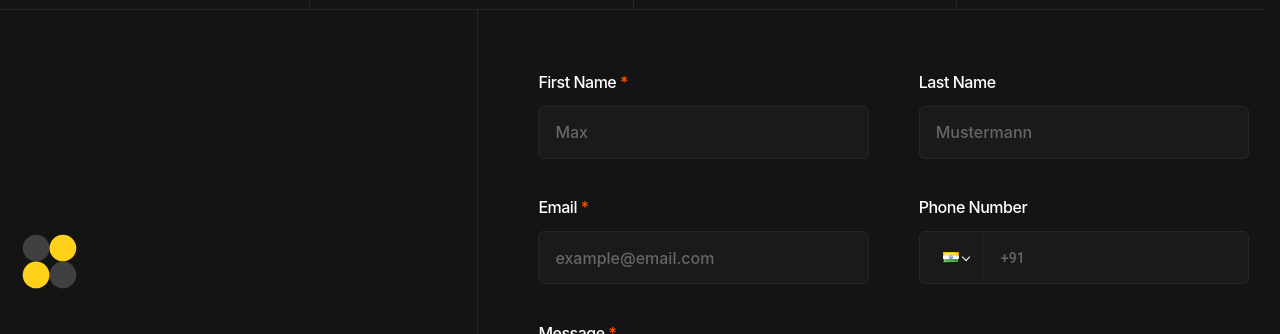
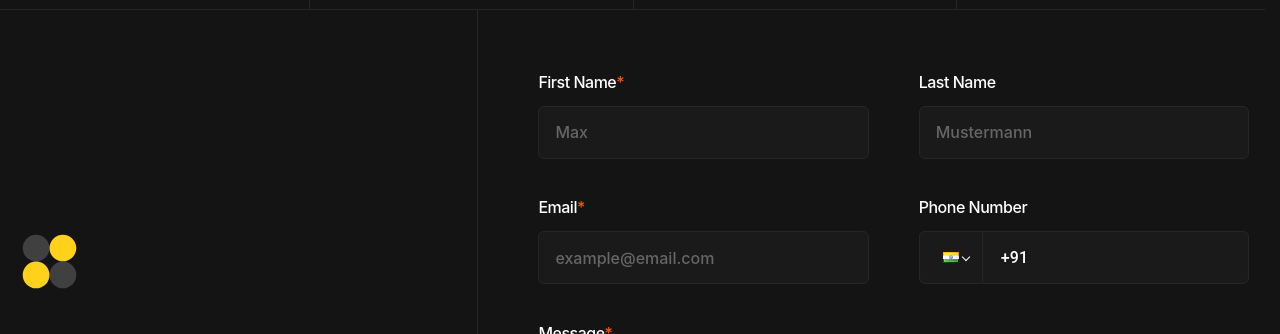
Before and after one commit to Margarita250494/FutureTech_React_TS_SCSS, a React (Vite) app: page /contacts in a window 1280 px wide. Shown: the part 453-787 px from the top of the page. Built offline with nearby package versions, Linux system fonts and the light colour scheme.

Commit message:
fixed errors from console, added functionality for the form

```diff
--- a/src/scenes/contact/Form.tsx
+++ b/src/scenes/contact/Form.tsx
@@ -1,55 +1,36 @@
-//import { useState } from "react";
-//import PhoneInput from "react-phone-input-2";
-//import "react-phone-input-2/lib/style.css";
+
+import { useFormSubmit } from "@/shared/hooks";
+import { FormField } from "./FormField";
+import { SelectPhone } from "./SelectPhone";
+import { FormActions } from "./FormActions";
 
 
-import { SelectPhone } from "./SelectPhone";
-
 export const Form = () => {
-
+  const { state, sendForm, formRef } = useFormSubmit();
   return (
-    <form action="" className="feedback-form">
-      <div className="feedback-form__cell field">
-        <label htmlFor="firstName" className="field__label">
-          First Name{" "}
-          <span className="field__required-star" aria-hidden={true}>
-            *
-          </span>
-        </label>
-        <input
+    <form onSubmit={sendForm} ref={formRef} className="feedback-form">
+      <FormField
+      id="firstName"
+      label="First Name"
       type="text"
-          className="field__control"
-          id="firstName"
+      required
       placeholder="Max"
-          required
+      autoComplete="name"
       />
-      </div>
-      <div className="feedback-form__cell field">
-        <label htmlFor="lastName" className="field__label">
-          Last Name
-        </label>
-        <input
+      <FormField
+      id="lastName"
+      label="Last Name"
       type="text"
-          className="field__control"
-          id="lastName"
       placeholder="Mustermann"
       />
-      </div>
-      <div className="feedback-form__cell field">
-        <label htmlFor="email" className="field__label">
-          Email{" "}
-          <span className="field__required-star" aria-hidden={true}>
-            *
-          </span>
-        </label>
-        <input
+      <FormField
+      id="email"
+      label="Email"
       type="email"
-          className="field__control"
-          id="email"
       placeholder="example@email.com"
       required
+      autoComplete="email"
       />
-      </div>
       <div className="feedback-form__cell field select-phone">
         <label htmlFor="phoneNumber" className="field__label">
           Phone Number
@@ -58,57 +39,19 @@ export const Form = () => {
           <SelectPhone/>
         </div>
       </div>
-      <div className="feedback-form__cell feedback-form__cell--wide field">
-      <label htmlFor="message" className="field__label">
-            Message{" "}
-          <span className="field__required-star" aria-hidden={true}>
-            *
-          </span>
-        </label>
-        <textarea
-          className="field__control"
+      <FormField
       id="message"
+      label="Message"
+      type="message"
       placeholder="Hi! I have an idea..."
       required
       />
-      </div>
-      <div className="feedback-form__cell feedback-form__cell--wide field">
-        <div className="feedback-form__actions">
-            <div className="feedback-form__agreement">
-                <label htmlFor="" className="checkbox">
-                    <input type="checkbox"  className="checkbox__input" required/>
-                    <span className="checkbox__label">I agree with Terms of Use and Privacy Policy</span>
-                </label>
-            </div>
-            <button
-                className="feedback-form__submit-button button button--accent"
-                type="submit">
-                    Send
-            </button>
-        </div>
-      </div>
+      <FormActions/>
+      {state.success !== null && (
+        <p className={state.success ? "success-message" : "error-message"}>
+          {state.message}
+        </p>
+      )}
     </form>
   );
 };
-
-
-/**
- * <input className="field__control" id="phoneNumber" placeholder="(999)999-999-99"/>
- * <PhoneInput
-            country={"de"}
-            value={phone}
-            onChange={(phone) => setPhone(phone)}
-
-          />
- *
- * inputStyle={{
-              width: "100%",
-              background: "#181818",
-              border: "1px solid #333",
-              color: "white",
-            }}
-            buttonStyle={{
-              background: "#181818",
-              border: "1px solid #333",
-            }}
- */
--- /dev/null
+++ b/src/scenes/contact/FormActions.tsx
@@ -0,0 +1,22 @@
+export const FormActions = () => {
+  return (
+    <div className="feedback-form__cell feedback-form__cell--wide field">
+      <div className="feedback-form__actions">
+        <div className="feedback-form__agreement">
+          <label htmlFor="check" className="checkbox">
+            <input id="check" type="checkbox" className="checkbox__input" required />
+            <span className="checkbox__label">
+              I agree with Terms of Use and Privacy Policy
+            </span>
+          </label>
+        </div>
+        <button
+          className="feedback-form__submit-button button button--accent"
+          type="submit"
+        >
+          Send
+        </button>
+      </div>
+    </div>
+  );
+};
--- /dev/null
+++ b/src/scenes/contact/FormField.tsx
@@ -0,0 +1,40 @@
+import { FormFieldProps } from "@/shared/types";
+
+export const FormField = ({
+  label,
+  id,
+  type = "text",
+  required = false,
+  placeholder,
+  autoComplete
+}: FormFieldProps) => {
+  return (
+    <div className={`feedback-form__cell field ${type==="message" && "feedback-form__cell--wide"}`}>
+      <label htmlFor={id} className="field__label">
+        {label}
+        {required && (
+          <span className="field__required-star" aria-hidden={true}>
+            *
+          </span>
+        )}
+      </label>
+      {type === "message" ? (
+        <textarea
+          id={id}
+          className="field__control"
+          placeholder={placeholder}
+          required={required}
+        />
+      ) : (
+        <input
+          id={id}
+          type={type}
+          className="field__control"
+          placeholder={placeholder}
+          required={required}
+          autoComplete={autoComplete}
+        />
+      )}
+    </div>
+  );
+};
--- a/src/scenes/contact/SelectPhone.tsx
+++ b/src/scenes/contact/SelectPhone.tsx
@@ -11,6 +11,9 @@ export const SelectPhone = () => {
         country={"in"} // Sets default to India (+91)
         value={phone}
         onChange={(phone) => setPhone(phone)}
+        inputProps={{
+          id: "phoneNumber",
+        }}
       />
     </div>
   );
--- a/src/shared/hooks.ts
+++ b/src/shared/hooks.ts
@@ -1,4 +1,4 @@
-import { useState, useEffect } from "react";
+import React, { useState, useEffect, useRef } from "react";
 import { useLocation } from "react-router-dom";
 
 
@@ -44,3 +44,41 @@ export const ScrollToTop = () => {
 
   return null; // Этот компонент ничего не отображает
 };
+
+// contacts => Form.tsx
+type FormState = { success: boolean | null; message: string };
+
+export const useFormSubmit = () => {
+  const [state, setState] = useState<FormState>({ success: null, message: "" });
+  const formRef = useRef<HTMLFormElement | null>(null);
+
+  const sendForm = async (event:React.FormEvent<HTMLFormElement>) => {
+    event.preventDefault();
+    const formData = new FormData(event.currentTarget)
+
+    console.log("Event object:", event);
+    console.log("Form ref:", formRef.current);
+
+    try{
+      const response = await fetch ("https://formsubmit.co/margo250494@gmail.com", {
+        method:"POST",
+        body: formData
+      })
+      if(response.ok){
+        setState({success:true, message:"Form successfully submitted!"})
+        console.log("Form element:", event.currentTarget);
+        if (formRef.current) {
+          formRef.current.reset();
+        }
+      }
+      else{
+        setState({success:false, message:"Error sending form."})
+      }
+    }
+    catch (error) {
+      console.error("Error sending form: ", error);
+      setState({success:false, message:"Error connecting to server."})
+    }
+  }
+  return{ state,sendForm,formRef}
+}
--- a/src/styles/_globals.scss
+++ b/src/styles/_globals.scss
@@ -145,3 +145,48 @@ button{
     }
 
 }
+
+textarea{
+    &:focus-visible{
+        outline: none !important;
+      }
+}
+
+input {
+    &:focus-visible{
+        outline: none !important;
+      }
+    &:-webkit-autofill,
+    &:-webkit-autofill:focus,
+    &:-internal-autofill-selected {
+      background-color: var(--color-dark-40) !important;
+      color: var(--color-dark-50) !important;
+
+      /* Reset any unwanted browser appearance */
+      appearance: none !important;
+      background-image: none !important;
+    }
+
+    /* For Firefox-specific autofill handling */
+    &:-internal-autofill-selected {
+      background-color: var(--color-dark-40) !important;
+      color: var(--color-dark-50) !important;
+      appearance: none !important;
+      background-image: none !important;
+    }
+
+    /* Reset the internal styles */
+    &:-webkit-autofill {
+      background-color: var(--color-dark-40) !important;
+      color: var(--color-dark-50) !important;
+      appearance: none !important;
+      background-image: none !important;
+    }
+
+    &:-webkit-autofill:focus {
+      background-color: var(--color-dark-40) !important;
+      color: var(--color-dark-50) !important;
+      appearance: none !important;
+      background-image: none !important;
+    }
+  }
--- a/src/styles/contacts/_feedback-form.scss
+++ b/src/styles/contacts/_feedback-form.scss
@@ -28,4 +28,10 @@
       row-gap: rem(20);
     }
   }
+  .success-message{
+    color:var(--color-yellow-55);
+  }
+  .error-message{
+    color:var(--color-red);
+  }
 }
--- a/src/styles/contacts/_field.scss
+++ b/src/styles/contacts/_field.scss
@@ -30,6 +30,8 @@
       color: var(--color-red);
     }
 
+
+
     &__control {
       width: 100%;
       height: rem(67);
@@ -57,6 +59,10 @@
       &:user-invalid {
         border-color: var(--color-red);
       }
+
+
+
+
     }
 
     textarea.field__control {
--- a/src/styles/contacts/_select.scss
+++ b/src/styles/contacts/_select.scss
@@ -9,6 +9,7 @@
     }
 
     .react-tel-input {
+
         .flag-dropdown {
             @include flex-center;
             border: none;
@@ -58,13 +59,15 @@
             width: 100%;
             height: rem(67);
             border-radius: rem(8);
-            color: var(--color-dark-40);
+            color: var(--color-light);
             background-color: var(--color-dark-10);
             border: var(--border);
             border-radius: rem(8);
             padding-inline: rem(85);
+            font-size: rem(18);
 
             &:placeholder-shown {
+                color: var(--color-dark-40);
                 font-family: var(--font-family-base);
                 font-size: rem(18);
                 @include laptop {
@@ -76,6 +79,7 @@
                 height: rem(53);
                 border-radius: rem(6);
                 padding-inline: rem(81);
+                font-size: rem(16);
             }
         }
         .flag-dropdown {
--- a/src/styles/main.css
+++ b/src/styles/main.css
@@ -537,6 +537,43 @@ button[aria-label]::before {
   border-bottom: var(--border);
 }
 
+textarea:focus-visible {
+  outline: none !important;
+}
+
+input {
+  /* For Firefox-specific autofill handling */
+  /* Reset the internal styles */
+}
+input:focus-visible {
+  outline: none !important;
+}
+input:-webkit-autofill, input:-webkit-autofill:focus, input:-internal-autofill-selected {
+  background-color: var(--color-dark-40) !important;
+  color: var(--color-dark-50) !important;
+  /* Reset any unwanted browser appearance */
+  appearance: none !important;
+  background-image: none !important;
+}
+input:-internal-autofill-selected {
+  background-color: var(--color-dark-40) !important;
+  color: var(--color-dark-50) !important;
+  appearance: none !important;
+  background-image: none !important;
+}
+input:-webkit-autofill {
+  background-color: var(--color-dark-40) !important;
+  color: var(--color-dark-50) !important;
+  appearance: none !important;
+  background-image: none !important;
+}
+input:-webkit-autofill:focus {
+  background-color: var(--color-dark-40) !important;
+  color: var(--color-dark-50) !important;
+  appearance: none !important;
+  background-image: none !important;
+}
+
 .expandable-content {
   --initialMaxHeight: 31.25rem;
   position: relative;
@@ -2581,13 +2618,15 @@ button[aria-label]::before {
   width: 100%;
   height: 4.1875rem;
   border-radius: 0.5rem;
-  color: var(--color-dark-40);
+  color: var(--color-light);
   background-color: var(--color-dark-10);
   border: var(--border);
   border-radius: 0.5rem;
   padding-inline: 5.3125rem;
+  font-size: 1.125rem;
 }
 .feedback-form .react-tel-input .form-control:placeholder-shown {
+  color: var(--color-dark-40);
   font-family: var(--font-family-base);
   font-size: 1.125rem;
 }
@@ -2601,6 +2640,7 @@ button[aria-label]::before {
     height: 3.3125rem;
     border-radius: 0.375rem;
     padding-inline: 5.0625rem;
+    font-size: 1rem;
   }
 }
 .feedback-form .react-tel-input .flag-dropdown {
@@ -2749,6 +2789,12 @@ button[aria-label]::before {
     row-gap: 1.25rem;
   }
 }
+.feedback-form .success-message {
+  color: var(--color-yellow-55);
+}
+.feedback-form .error-message {
+  color: var(--color-red);
+}
 
 .contacts__header {
   border-bottom: var(--border);
```
Also changed, not shown: src/shared/types.ts (+11 -0 lines), 2 other files (tests, documents, lock files or other folders). Lines whose indentation alone changed are shown as unchanged.
